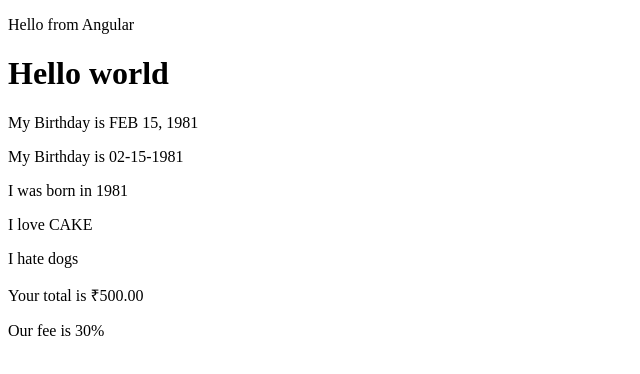
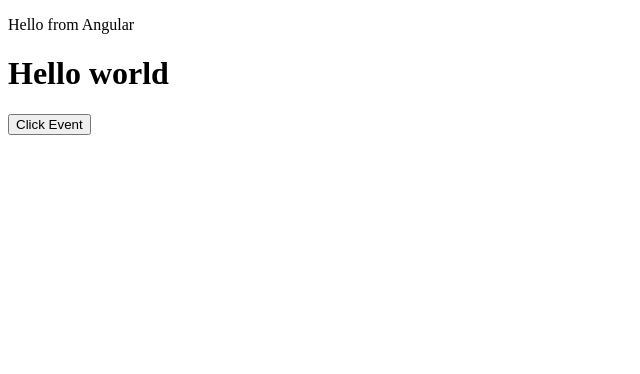
Before and after one commit to LohitakshTrehan/angularapp, an Angular app: page / in a window 1280 px wide. Shown: the top 374 px of the page, without its empty margins (0-640 px from the left). Built offline with nearby package versions, Linux system fonts and the light colour scheme.

Commit message:
mouse events
Signed-off-by: LohitakshTrehan <lohitakshtrehan@gmail.com>

```diff
--- a/src/app/components/sandbox/sandbox.component.ts
+++ b/src/app/components/sandbox/sandbox.component.ts
@@ -6,18 +6,16 @@ import { Customer } from './Customer';
         <h1>
             Hello world
         </h1>
-        <p>My Birthday is {{birthday | date | uppercase}}</p>
-        <p>My Birthday is {{birthday | date:"MM-dd-yyyy"}}</p>
-        <p>I was born in {{birthday | date:"yyyy"}}</p>
-        <p>I love {{'cake'|uppercase}}</p>
-        <p> I hate {{'DOGS' | lowercase}}</p>
-        <p>Your total is {{total | currency:"&#8377;"}}</p>
-        <p>Our fee is {{fee |percent}}</p>
+        <button id="btn" (click)="fireEvent($event,'Hello')">Click Event</button>
     `
 })
 //pipes in Angular
 export class SandboxComponent{
-    birthday = new Date(1981,1,15);
-    total=500;
-    fee=0.3;
+    fireEvent(e,greeting){
+        console.log(greeting);
+        //console.log("button clicked");
+        console.log(e.target.id);
+        //mouse events like click,mouseover,mousedown,mouseup
+        //dblclick,drag,dragover
+    }
 }
```
